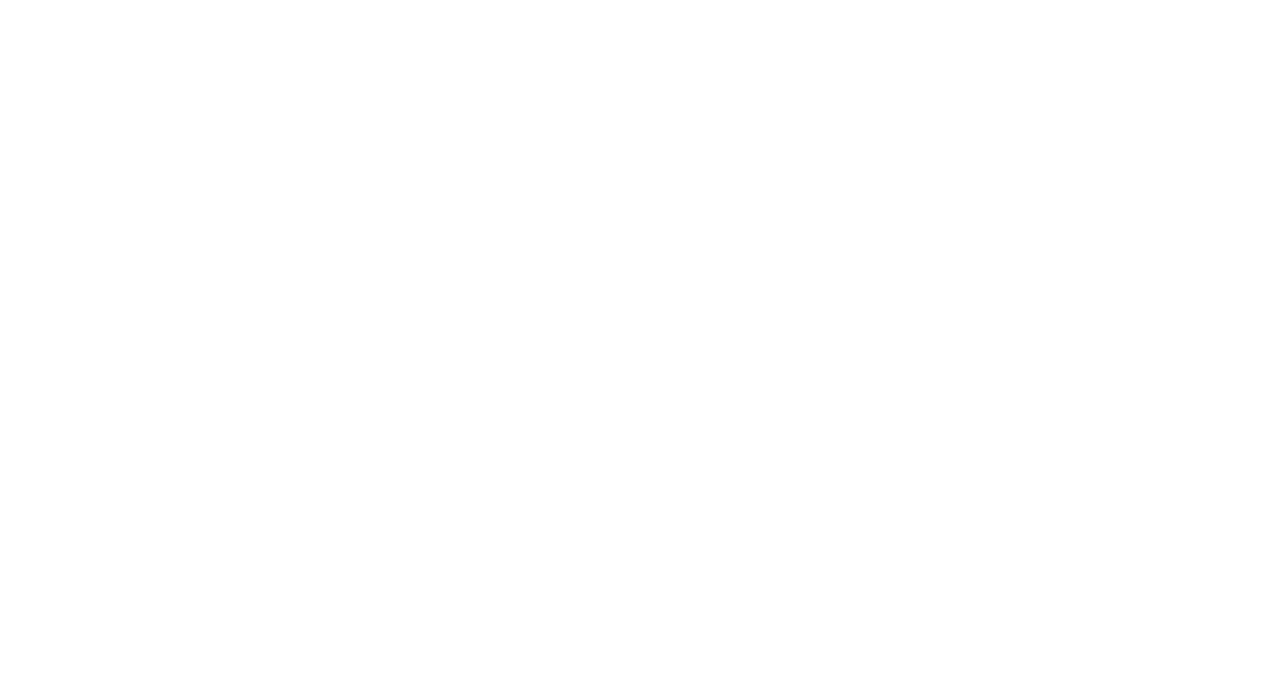
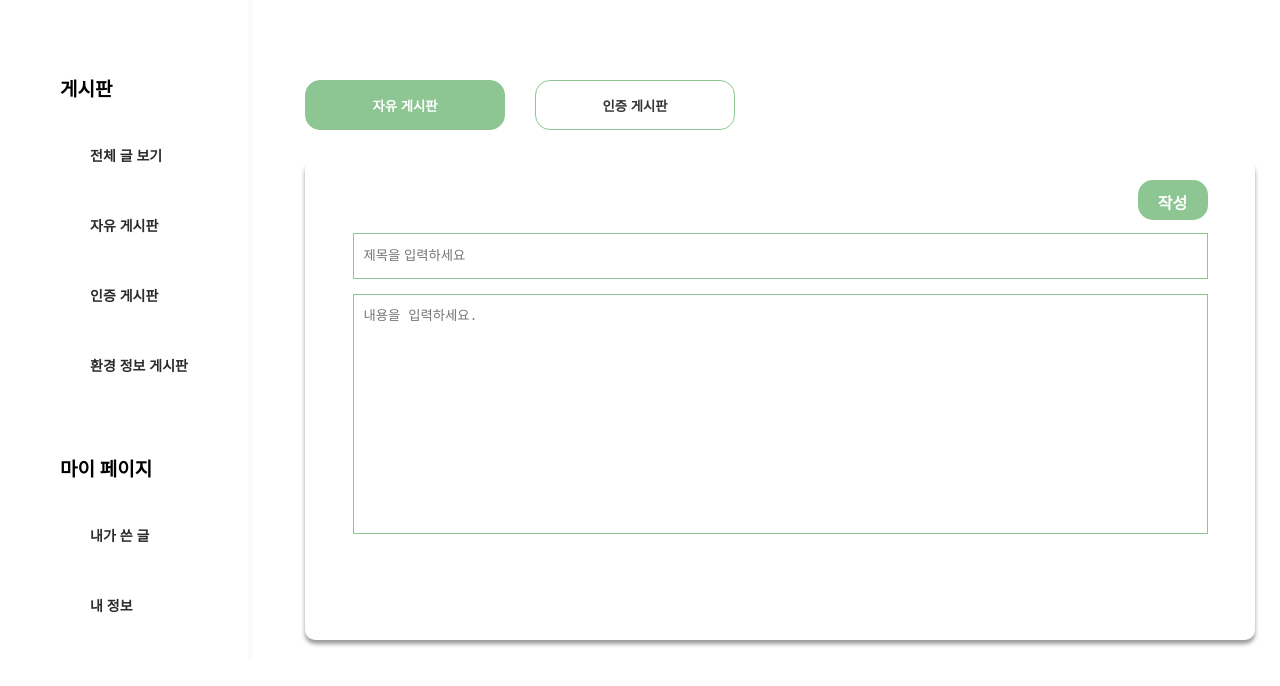
Before and after one commit to wjdgml/seb45_main_012, a React (Create React App) app in the folder client/: page / in a window 1280 px wide. Shown: the top 686 px of the page. Built offline with nearby package versions, Linux system fonts and the light colour scheme.

Commit message:
feat : 게시글 작성 와이어프레임 완료

```diff
--- a/client/src/App.js
+++ b/client/src/App.js
@@ -5,6 +5,8 @@
 import Header from './components/header.jsx';
 import NavBar from './components/NavBar.jsx';
 import MyPageMain from 'pages/MyPageMain.jsx';
+import { PostEditerWithImage, PostEditer } from './components/PostEditer.jsx';
+import EditerPage from 'pages/EditerPage.jsx';
 
 function App() {
   return (
@@ -15,9 +17,10 @@
       {/* <NavBar /> */}
       {/* <FreeBoardPage/> */}
       {/* <MyPageMain /> */}
-      {/* 기존: test */}
+      <EditerPage />
     </div>
   );
 }
+import { formToJSON } from 'axios';
 
 export default App;
--- a/client/src/components/PostEditer.jsx
+++ b/client/src/components/PostEditer.jsx
@@ -1,22 +1,42 @@
 import React from "react";
 import '../styles/PostEditer.css';
+import { FontAwesomeIcon } from "@fortawesome/react-fontawesome";
+import { faPlus } from "@fortawesome/free-solid-svg-icons";
 
-function PostEidter() {
+function PostEditer() {
+
+
 
   return (
     <>
-
+      <div className="editer_wrapper wide">
+        <button className="post_complete_btn wide">작성</button>
+        <input type="text" className="post_title_input" placeholder="제목을 입력하세요"/>
+        <textarea className='post_text_area' name="" id="" cols="30" rows="25" placeholder="내용을 입력하세요."></textarea>
+      </div>
     </>
   );
 }
 
 function PostEditerWithImage() {
 
+
+
   return (
-    <>
+    <div className="post_editer_with_image">
 
-    </>
+      <div className="image_upload_form">
+        <FontAwesomeIcon className='plus_icon' icon={faPlus}/>이미지
+      </div>
+
+      <div className="editer_wrapper">
+        <button className="post_complete_btn">작성</button>
+        <input type="text" className="post_title_input" placeholder="제목을 입력하세요"/>
+        <textarea className='post_text_area' name="" id="" cols="30" rows="25" placeholder="내용을 입력하세요."></textarea>
+      </div>
+
+    </div>
   );
 }
 
-export { PostEditerWithImage, PostEidter };
+export { PostEditerWithImage, PostEditer };
--- a/client/src/components/SignUpForm.jsx
+++ b/client/src/components/SignUpForm.jsx
@@ -115,15 +115,15 @@
 
             <div className="password_confirm_Q">
               <div className="password_confirm_Q_title">비밀번호 확인 질문</div>
-              <div className="select_box" onClick={handleDropdown}>
+              <div className="select_box" onClick={handleDropdown} aria-hidden="true">
                 <div className="arrow_before" style={view ? {transform: 'rotate(-45deg)'} : {transform: 'rotate(45deg)'}}></div>
                 <div className="arrow_after" style={view ? {transform: 'rotate(45deg)'} : {transform: 'rotate(-45deg)'}}></div>
               {selected}
               {view &&
                 <ul>
-                  <li onClick={handleSelectedMessagePlace}>기억에 남는 추억의 장소는?</li>
-                  <li onClick={handleSelectedMessagePet}>반려동물의 이름은?</li>
-                  <li onClick={handleSelectedMessageDate}>추억하고 싶은 날짜가 있다면?</li>
+                  <li onClick={handleSelectedMessagePlace} aria-hidden="true">기억에 남는 추억의 장소는?</li>
+                  <li onClick={handleSelectedMessagePet} aria-hidden="true">반려동물의 이름은?</li>
+                  <li onClick={handleSelectedMessageDate} aria-hidden="true">추억하고 싶은 날짜가 있다면?</li>
                 </ul>
               }
               </div>
@@ -146,6 +146,7 @@
           <div
             className="signup_complete"
             onClick={handleSubmit}
+            aria-hidden="true"
           >회원가입
           </div>
           {showWarning &&
--- a/client/src/pages/EditerPage.jsx
+++ b/client/src/pages/EditerPage.jsx
@@ -1,11 +1,39 @@
-import React from "react";
-import { PostEditerWithImage, PostEidter } from "../components/PostEditer";
+import React, { useState } from "react";
+import { PostEditerWithImage, PostEditer } from "../components/PostEditer.jsx";
 import '../styles/EditerPage.css';
+import NavBar from "components/NavBar.jsx";
 
 function EditerPage() {
 
+  const [selectFreeBoard, setSelectFreeBoard] = useState(true);
+  const [selectPhotoBoard, setSelectPhotoBoard] = useState(false);
+
+  const handleSelectFreeBoard = () => {
+    setSelectFreeBoard(selectFreeBoard => true);
+    setSelectPhotoBoard(selectPhotoBoard => false);
+  }
+
+  const handleSelectPhotoBoard = () => {
+    setSelectFreeBoard(selectFreeBoard => false);
+    setSelectPhotoBoard(selectPhotoBoard => true);
+  }
+
   return (
     <>
+      <NavBar/>
+
+      <div className="page_container editCenter">
+        <div className="board_btn_container">
+          <button onClick={handleSelectFreeBoard} className={`free_board_btn ${selectFreeBoard ? '' : 'unselected'}`}>자유 게시판</button>
+          <button onClick={handleSelectPhotoBoard} className={`photo_board_btn ${selectPhotoBoard ? 'selected' : ''}`}>인증 게시판</button>
+        </div>
+
+        {selectFreeBoard ? <PostEditer/>: <PostEditerWithImage/>}
+
+      </div>
+
+
+
     </>
   );
 }
--- a/client/src/styles/EditerPage.css
+++ b/client/src/styles/EditerPage.css
@@ -0,0 +1,39 @@
+.page_container.editCenter {
+  display: flex;
+  flex-direction: column;
+  align-items: center;
+  padding-top: 10vh;
+  padding-bottom: 20vh;
+}
+
+.board_btn_container {
+  width: 95%;
+}
+.free_board_btn {
+  width: 200px;
+  height: 50px;
+  border-radius: 15px;
+  margin: 0 30px 30px 0;
+  background-color: #8DC693;
+  border: 1px solid #8DC693;
+  font-weight: 700;
+  color: #fff;
+}
+
+.free_board_btn.unselected {
+  background-color: #fff;
+  color: #000;
+}
+
+.photo_board_btn {
+  width: 200px;
+  height: 50px;
+  border-radius: 15px;
+  border: 1px solid #8DC693;
+  font-weight: 700;
+}
+
+.photo_board_btn.selected {
+  background-color: #8DC693;
+  color: #fff;
+}
--- a/client/src/styles/PostEditer.css
+++ b/client/src/styles/PostEditer.css
@@ -0,0 +1,87 @@
+/* PostEditer */
+.editer_wrapper.wide {
+  width: 95%;
+  height: 60vh;
+}
+
+.post_complete_btn.wide {
+  margin-right: calc(10% / 2);
+}
+
+
+
+/* PostEditerWithImage */
+.post_editer_with_image {
+  width: 95%;
+  height: 90%;
+  display: flex;
+  gap: 30px;
+}
+
+.image_upload_form {
+  width: 50%;
+  border: 1px solid #9e9e9e;
+  border-radius: 10px;
+  color: #2b2b2b;
+  font-size: 16px;
+  line-height: 16px;
+  display: flex;
+  justify-content: center;
+  align-items: center;
+}
+
+.image_upload_form:hover {
+  cursor: pointer;
+}
+
+.plus_icon {
+  font-size: 12px;
+  margin-right: 2px;
+  margin-bottom: 2px;
+}
+
+.editer_wrapper {
+  width: 50%;
+  height: 60vh;
+  border-radius: 10px;
+  box-shadow: 0 4px 4px rgba(0, 0, 0, .4);
+  display: flex;
+  flex-direction: column;
+  align-items: center;
+}
+
+.post_title_input {
+  width: 90%;
+  height: 9.5%;
+  padding: 0 10px;
+  margin-bottom: 15px;
+  border: 1px solid #8DC693;
+}
+
+.post_text_area {
+  width: 90%;
+  height: 50%;
+  resize: none;
+  padding: 10px;
+  border: 1px solid #8DC693;
+}
+
+.post_complete_btn {
+  border-radius: 15px;
+  width: 70px;
+  height: 40px;
+  border: none;
+  background-color: #8DC693;
+  color: #fff;
+  font-weight: 600;
+  font-size: 16px;
+  margin: 20px calc(10% / 2) 13px auto;
+}
+
+.post_complete_btn:hover {
+  background-color: #82b888;
+}
+
+.post_complete_btn:active {
+  transform: translateY(1px);
+}
```
